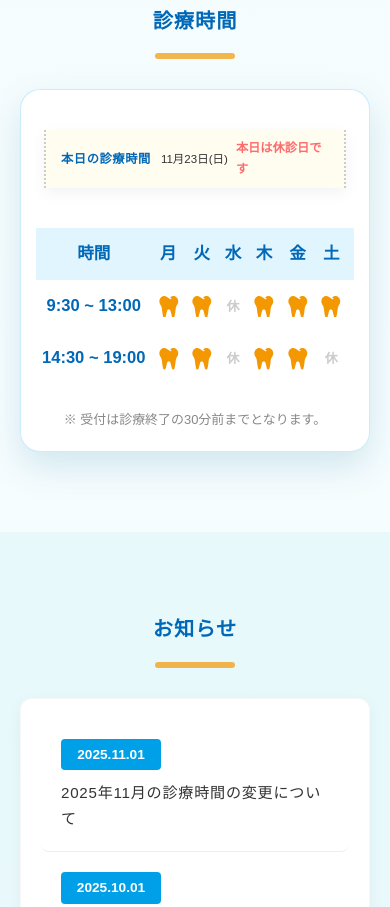
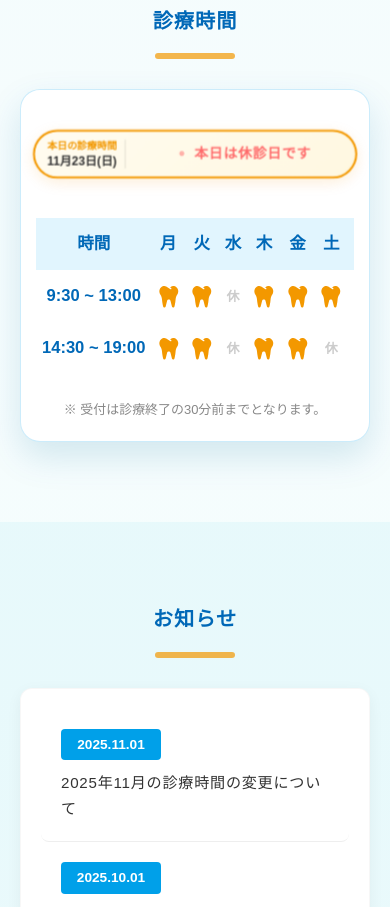
Before and after one commit to suzudai/suzuki-dental, a React (Vite) app: page / in a window 390 px wide. Shown: the part 920-1827 px from the top of the page. Built offline with nearby package versions, Linux system fonts and the light colour scheme; a web font is replaced by a local one.

Commit message:
refactor: Redesign TodaysClinicHours component to a card-style UI and adjust its placement within the Hero section.

```diff
--- a/src/components/Hero.jsx
+++ b/src/components/Hero.jsx
@@ -31,6 +31,7 @@ const Hero = () => {
                 <div className="hero-visual-area">
                     <div className="hero-hours-card fade-in-up-delayed">
                         <h3 className="hero-hours-title">診療時間</h3>
+                        <TodaysClinicHours />
                         <div className="hero-hours-table-wrapper">
                             <table className="hero-hours-table">
                                 <thead>
@@ -75,9 +76,7 @@ const Hero = () => {
             </div>
 
             <div className="hero-logo-wrapper fade-in-up-delayed">
-                <div className="desktop-tape-wrapper">
-                    <TodaysClinicHours />
-                </div>
+
                 <img src={logoImage} alt="鈴木歯科医院" className="hero-logo" />
             </div>
 
--- a/src/components/TodaysClinicHours.css
+++ b/src/components/TodaysClinicHours.css
@@ -1,185 +1,240 @@
-.todays-hours-tape {
-    background: #fffcf0;
-    /* Position relative to parent now */
+.todays-hours-card {
+    background: rgba(255, 255, 255, 0.95);
+    border-radius: 16px;
+    box-shadow: 0 10px 25px rgba(0, 104, 183, 0.1);
+    border: 1px solid rgba(0, 104, 183, 0.1);
+    padding: 15px 25px;
+    width: fit-content;
+    min-width: 320px;
+    margin-bottom: 20px;
     position: relative;
-    margin-bottom: 20px;
     z-index: 10;
-
-    width: 90%;
-    max-width: 800px;
-    /* Increased from 500px for desktop */
-    width: fit-content;
-    /* Allow it to shrink to content */
-    min-width: 300px;
-    /* Minimum width */
-    padding: 8px 40px;
-    /* More horizontal padding */
-
-    /* Tape Style */
-    border-left: 3px dotted #ccc;
-    border-right: 3px dotted #ccc;
-    box-shadow: 0 5px 15px rgba(0, 0, 0, 0.05);
-
     display: flex;
     flex-direction: column;
     align-items: center;
-    justify-content: center;
-    backdrop-filter: blur(5px);
-    transform: none;
-    /* Reset transform */
-    left: auto;
-    top: auto;
+    gap: 12px;
+    backdrop-filter: blur(10px);
+    transition: transform 0.3s ease, box-shadow 0.3s ease;
 }
 
-.todays-hours-tape.changed {
-    background: #fffcf0;
-    /* Very light yellow/orange for changed status */
-    border-left-color: var(--color-accent);
-    border-right-color: var(--color-accent);
+/* Integration styles when inside Hero card */
+/* Integration styles when inside Hero card OR mobile tape wrapper */
+.hero-hours-card .todays-hours-card,
+.mobile-tape-wrapper .todays-hours-card {
+    background: linear-gradient(135deg, #fffcf0 0%, #fff8e1 100%);
+    box-shadow: 0 4px 15px rgba(243, 152, 0, 0.15);
+    border: 2px solid var(--color-accent);
+    border-radius: 50px;
+    /* Pill shape */
+    padding: 10px 25px;
+    margin-bottom: 20px;
+    width: 100%;
+    min-width: auto;
+    transform: scale(1.02);
+    display: flex;
+    justify-content: center;
+    align-items: center;
 }
 
-.tape-content {
+.hero-hours-card .todays-hours-card:hover,
+.mobile-tape-wrapper .todays-hours-card:hover {
+    transform: scale(1.03);
+    box-shadow: 0 6px 20px rgba(243, 152, 0, 0.25);
+}
+
+.card-row {
+    display: flex;
+    align-items: center;
+    justify-content: space-between;
+    width: 100%;
+    gap: 20px;
+}
+
+.card-left {
+    display: flex;
+    flex-direction: column;
+    align-items: flex-start;
+    gap: 2px;
+    padding-right: 15px;
+    border-right: 1px solid rgba(0, 0, 0, 0.1);
+    /* Separator line */
+    margin-right: 10px;
+}
+
+.hero-hours-card .card-title,
+.mobile-tape-wrapper .card-title {
+    font-size: 0.85rem;
+    color: var(--color-accent);
+    font-weight: 700;
+    margin: 0;
+    white-space: nowrap;
+    line-height: 1.2;
+}
+
+.hero-hours-card .card-date,
+.mobile-tape-wrapper .card-date {
+    font-size: 1.1rem;
+    font-weight: 800;
+    color: var(--color-text);
+    white-space: nowrap;
+    line-height: 1.2;
+}
+
+.card-right {
     display: flex;
     align-items: center;
     justify-content: center;
-    width: 100%;
-    gap: 30px;
-    flex-wrap: wrap;
+    /* Center alignment instead of flex-end */
+    flex: 1;
+    padding-left: 10px;
 }
 
-.tape-header-group {
-    display: flex;
-    align-items: baseline;
-    gap: 15px;
-}
-
-.tape-title {
-    margin: 0;
-    font-size: 0.95rem;
-    font-weight: 700;
-    color: var(--color-ocean-deep);
-}
-
-.tape-date {
-    font-size: 0.9rem;
-    color: var(--color-text);
-    font-weight: 500;
-}
-
-.tape-divider {
-    width: 1px;
-    height: 30px;
-    background-color: #ddd;
-    display: block;
-}
-
-.tape-times-group {
-    flex: 1;
-    display: flex;
-    justify-content: center;
-}
-
-.tape-hours-grid {
-    display: flex;
-    gap: 30px;
-    align-items: center;
-}
-
-.tape-hours-block {
+.card-hours-inline {
     display: flex;
     align-items: center;
     gap: 10px;
 }
 
-.tape-label {
-    font-size: 0.85rem;
-    color: #888;
+.card-time-group {
+    display: flex;
+    align-items: baseline;
+    gap: 4px;
+}
+
+.card-label-mini {
+    font-size: 0.75rem;
     font-weight: 700;
-    background: #f0f8ff;
+    color: var(--color-primary);
+    background: rgba(0, 160, 233, 0.1);
     padding: 2px 8px;
     border-radius: 10px;
 }
 
-.tape-time {
-    font-size: 0.8rem;
+.hero-hours-card .card-time,
+.mobile-tape-wrapper .card-time {
+    font-size: 1.1rem;
+    color: var(--color-ocean-deep);
     font-weight: 700;
-    color: var(--color-text);
-    font-family: var(--font-sans);
+    letter-spacing: 0.02em;
 }
 
-.tape-closed-message {
-    font-weight: 700;
-    color: #ff6b6b;
+.card-divider-dot {
+    width: 4px;
+    height: 4px;
+    background-color: #ccc;
+    border-radius: 50%;
+    margin: 0 2px;
 }
 
-.tape-changed-notice {
+.hero-hours-card .card-closed-message,
+.mobile-tape-wrapper .card-closed-message {
+    font-weight: 800;
+    color: #ff6b6b;
+    font-size: 1.1rem;
+    letter-spacing: 0.05em;
+    display: flex;
+    align-items: center;
+    gap: 8px;
+}
+
+.hero-hours-card .card-closed-message::before,
+.mobile-tape-wrapper .card-closed-message::before {
+    content: '●';
     font-size: 0.8rem;
-    color: var(--color-accent);
-    font-weight: 700;
-    margin-top: 5px;
-    width: 100%;
-    text-align: center;
+    color: #ff6b6b;
+    animation: pulse 2s infinite;
+}
+
+@keyframes pulse {
+    0% {
+        opacity: 1;
+    }
+
+    50% {
+        opacity: 0.5;
+    }
+
+    100% {
+        opacity: 1;
+    }
 }
 
 @media (max-width: 768px) {
-    .todays-hours-tape {
-        padding: 8px 15px;
-        border-left-width: 2px;
-        border-right-width: 2px;
-        width: 95%;
-        max-width: none;
+    .card-row {
+        flex-direction: row;
+        /* Keep row layout */
+        gap: 5px;
+        /* Reduce gap */
+        text-align: left;
     }
 
-    .tape-content {
-        flex-direction: row;
-        flex-wrap: wrap;
-        gap: 8px;
-        justify-content: center;
+    .hero-hours-card .todays-hours-card,
+    .mobile-tape-wrapper .todays-hours-card {
+        padding: 8px 12px;
+        /* Compact padding */
+        border-radius: 50px;
+        /* Keep pill shape */
     }
 
-    .tape-divider {
-        display: none;
+    .card-left {
+        padding-right: 8px;
+        margin-right: 5px;
     }
 
-    .tape-header-group {
-        width: auto;
-        justify-content: center;
-        border-bottom: none;
-        padding-bottom: 0;
+    .hero-hours-card .card-title,
+    .mobile-tape-wrapper .card-title {
+        font-size: clamp(0.6rem, 2.5vw, 0.75rem);
+        /* Variable size */
+    }
+
+    .hero-hours-card .card-date,
+    .mobile-tape-wrapper .card-date {
+        font-size: clamp(0.75rem, 3vw, 0.9rem);
+        /* Variable size */
+    }
+
+    .hero-hours-card .card-time,
+    .mobile-tape-wrapper .card-time {
+        font-size: clamp(0.8rem, 3.5vw, 1rem);
+        /* Variable size */
+    }
+
+    .card-label-mini {
+        font-size: clamp(0.6rem, 2vw, 0.7rem);
+        padding: 1px 5px;
+    }
+
+    .hero-hours-card .card-closed-message,
+    .mobile-tape-wrapper .card-closed-message {
+        font-size: clamp(0.8rem, 3.5vw, 1rem);
+    }
+}
+
+@media (max-width: 768px) {
+    .todays-hours-card {
+        padding: 12px 20px;
+        min-width: auto;
+        width: 90%;
+        max-width: 400px;
+    }
+
+    .card-header {
         gap: 10px;
     }
 
-    .tape-hours-grid {
-        gap: 10px;
-        flex-direction: row;
-        flex-wrap: wrap;
-        justify-content: center;
+    .card-title {
+        font-size: 0.9rem;
     }
 
-    .tape-hours-block {
-        width: auto;
-        justify-content: center;
-        gap: 6px;
-    }
-
-    .tape-title {
+    .card-date {
         font-size: 0.85rem;
     }
 
-    .tape-date {
-        font-size: 0.8rem;
+    .card-hours-grid {
+        gap: 15px;
     }
 
-    .tape-time {
-        font-size: 0.7rem;
-    }
-
-    .tape-label {
-        font-size: 0.75rem;
-        padding: 2px 6px;
-    }
-
-    .tape-closed-message {
+    .card-time {
         font-size: 0.85rem;
     }
 }
--- a/src/components/TodaysClinicHours.jsx
+++ b/src/components/TodaysClinicHours.jsx
@@ -4,31 +4,31 @@ import './TodaysClinicHours.css';
 
 const TodaysClinicHours = () => {
     const today = new Date();
+    // const today = new Date('2025-12-01T10:00:00'); // Mocking Monday for verification
     const { morningHours, afternoonHours, status, formattedMorning, formattedAfternoon } = calculateClinicHours(today);
 
     return (
-        <div className={`todays-hours-tape ${status}`}>
-            <div className="tape-content">
-                <div className="tape-header-group">
-                    <h3 className="tape-title">本日の診療時間</h3>
-                    <span className="tape-date">{today.toLocaleDateString('ja-JP', { month: 'long', day: 'numeric', weekday: 'short' })}</span>
+        <div className={`todays-hours-card ${status}`}>
+            <div className="card-row">
+                <div className="card-left">
+                    <span className="card-title">本日の診療時間</span>
+                    <span className="card-date">{today.toLocaleDateString('ja-JP', { month: 'long', day: 'numeric', weekday: 'short' })}</span>
                 </div>
 
-                <div className="tape-divider"></div>
-
-                <div className="tape-times-group">
+                <div className="card-right">
                     {status === 'closed' ? (
-                        <div className="tape-closed-message">本日は休診日です</div>
+                        <div className="card-closed-message">本日は休診日です</div>
                     ) : (
-                        <div className="tape-hours-grid">
-                            <div className="tape-hours-block">
-                                <span className="tape-label">午前</span>
-                                <span className="tape-time">{formattedMorning}</span>
-                            </div>
-                            <div className="tape-hours-block">
-                                <span className="tape-label">午後</span>
-                                <span className="tape-time">{formattedAfternoon}</span>
-                            </div>
+                        <div className="card-hours-inline">
+                            <span className="card-time-group">
+                                <span className="card-label-mini">午前</span>
+                                <span className="card-time">{formattedMorning}</span>
+                            </span>
+                            <span className="card-divider-dot"></span>
+                            <span className="card-time-group">
+                                <span className="card-label-mini">午後</span>
+                                <span className="card-time">{formattedAfternoon}</span>
+                            </span>
                         </div>
                     )}
                 </div>
```
